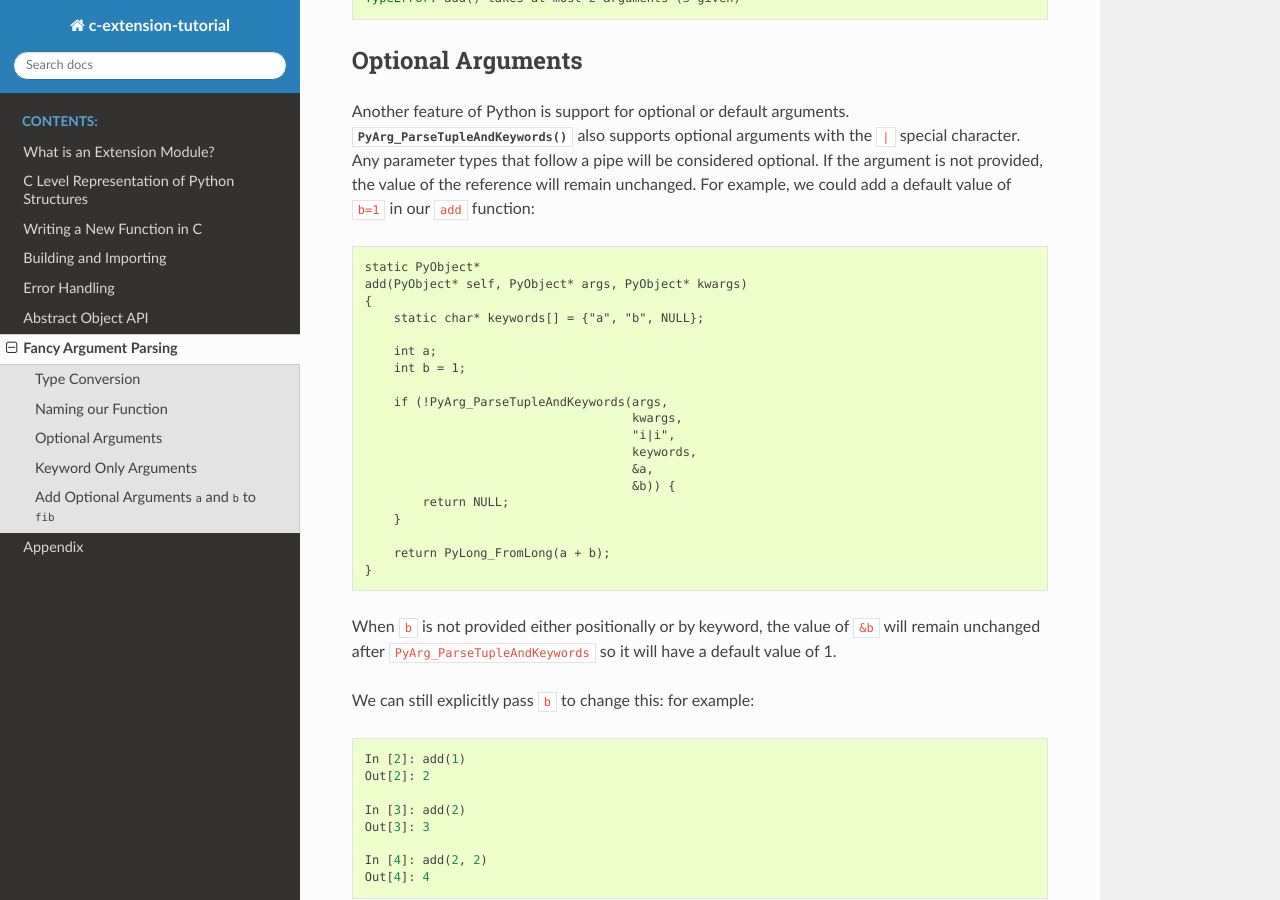
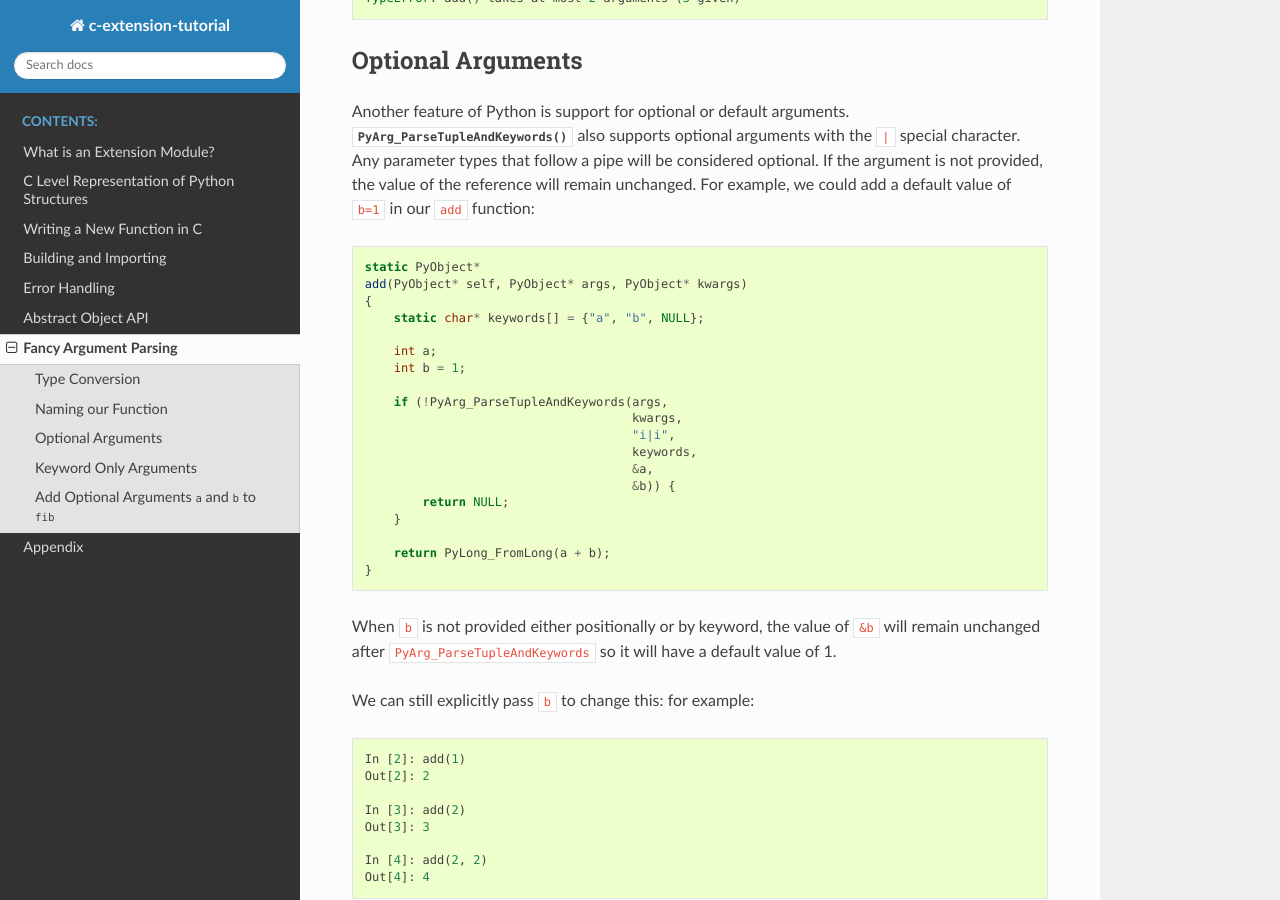
Before and after one commit to llllllllll/c-extension-tutorial, a Sphinx documentation site: the page built from tutorial/source/fancy-argument-parsing.rst, in a window 1280 px wide and 900 px high, scrolled down 3447 px. Built offline with Sphinx 7.4.7 and the Read the Docs theme 2.0.0, drawn with Linux system fonts in a browser that asks for light colours.

Commit message:
BUG: fix code-block without lang

```diff
--- a/tutorial/source/fancy-argument-parsing.rst
+++ b/tutorial/source/fancy-argument-parsing.rst
@@ -191,7 +191,7 @@ pipe will be considered optional. If the argument is not provided, the value of
 the reference will remain unchanged. For example, we could add a default value
 of ``b=1`` in our ``add`` function:
 
-.. code-block::
+.. code-block:: c
 
    static PyObject*
    add(PyObject* self, PyObject* args, PyObject* kwargs)
```
